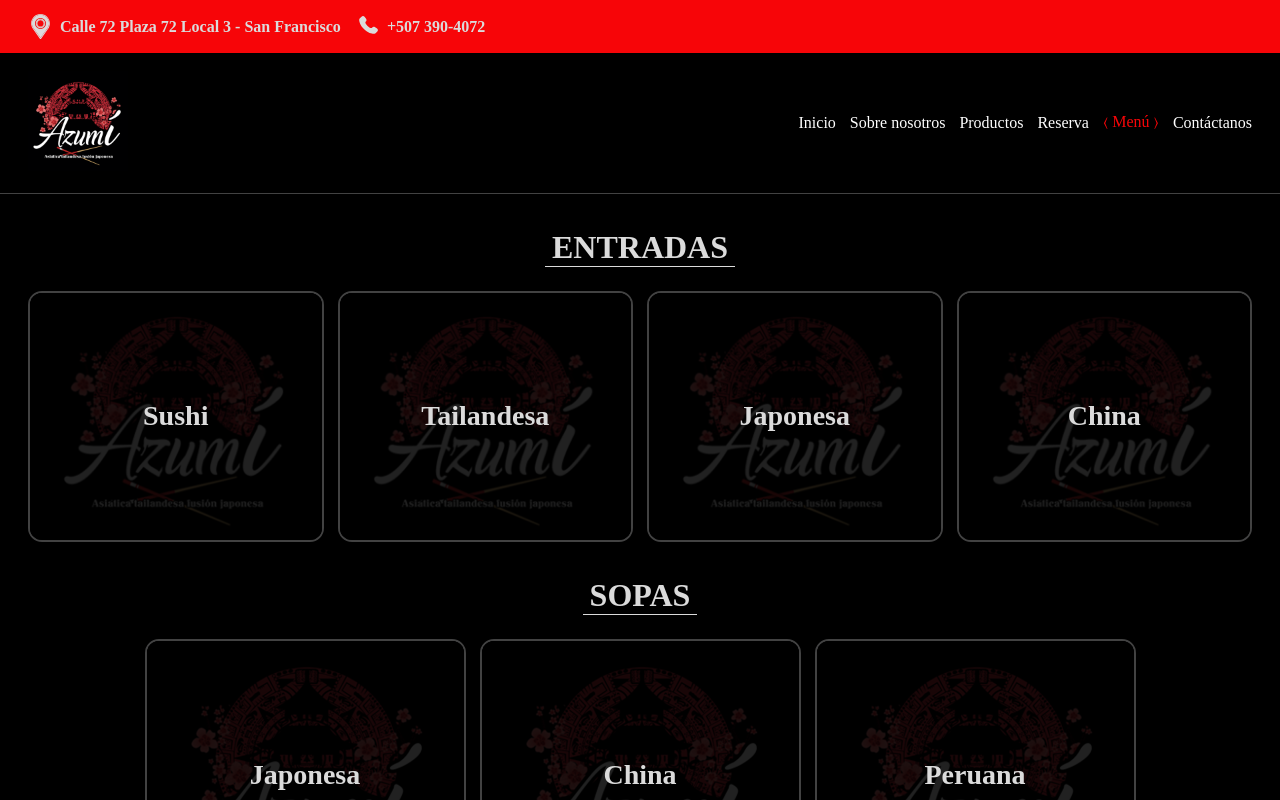
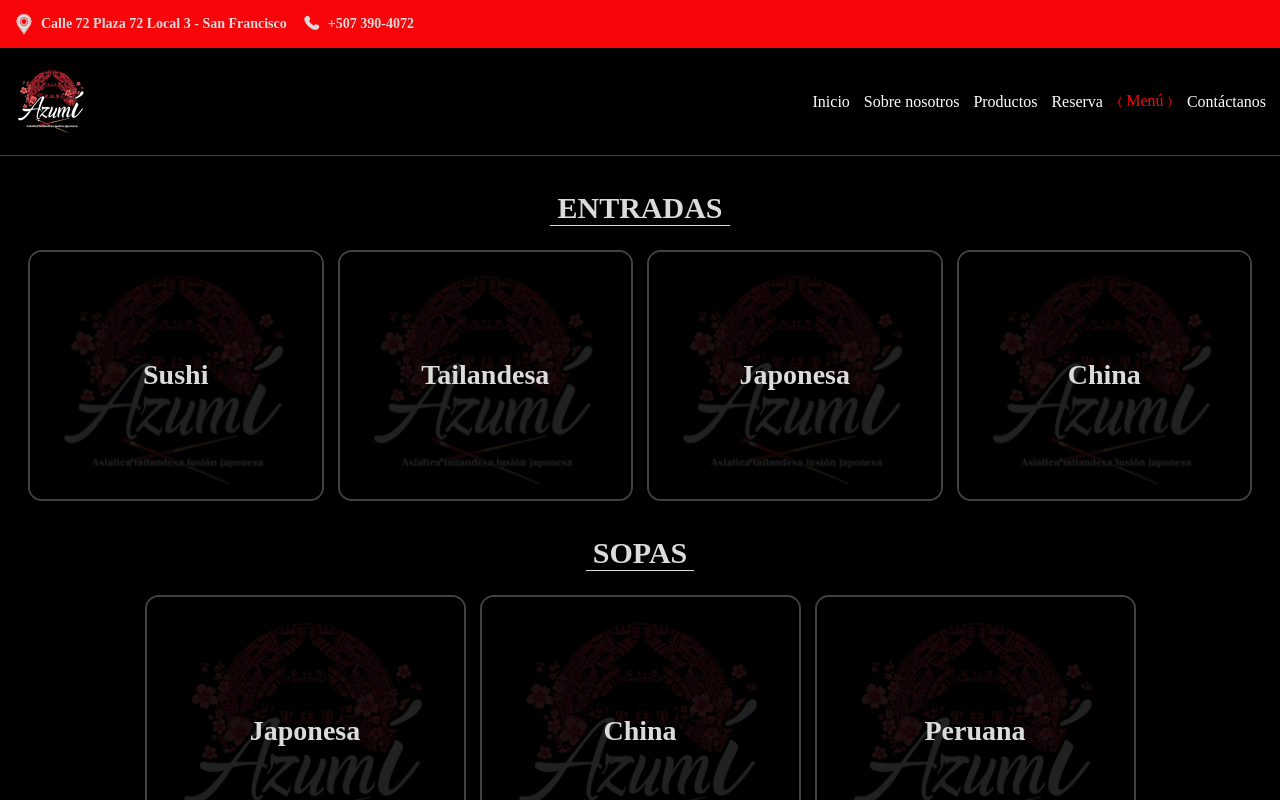
Before and after one commit to jhorman9/azumi-main, a React (Vite) app: page /#/main in a window 1280 px wide. Shown: the top 800 px of the page. Built offline with nearby package versions, Linux system fonts and the light colour scheme; a web font is replaced by a local one.

Commit message:
Ajustando los padding del header

```diff
--- a/src/assets/images/icons/LocationSVG.jsx
+++ b/src/assets/images/icons/LocationSVG.jsx
@@ -2,7 +2,7 @@ import React from 'react'
 
 const LocationSVG = () => {
   return (
-    <svg version="1.0" id="Layer_1" xmlns="http://www.w3.org/2000/svg" xmlnsXlink="http://www.w3.org/1999/xlink" width="25px" height="25px" viewBox="0 0 64 64" enableBackground="new 0 0 64 64" xmlSpace="preserve" fill="var(--white-dark)">
+    <svg version="1.0" id="Layer_1" xmlns="http://www.w3.org/2000/svg" xmlnsXlink="http://www.w3.org/1999/xlink" width="20px" height="20px" viewBox="0 0 64 64" enableBackground="new 0 0 64 64" xmlSpace="preserve" fill="var(--white-dark)">
         <g id="SVGRepo_bgCarrier" strokeWidth="0"/>
         <g id="SVGRepo_tracerCarrier" strokeLinecap="round" strokeLinejoin="round"/>
         <g id="SVGRepo_iconCarrier"> <g> <g> <path fill="var(--white-dark)" d="M32,0C18.745,0,8,10.745,8,24c0,5.678,2.502,10.671,5.271,15l17.097,24.156C30.743,63.686,31.352,64,32,64 s1.257-0.314,1.632-0.844L50.729,39C53.375,35.438,56,29.678,56,24C56,10.745,45.255,0,32,0z M48.087,39h-0.01L32,61L15.923,39 h-0.01C13.469,35.469,10,29.799,10,24c0-12.15,9.85-22,22-22s22,9.85,22,22C54,29.799,50.281,35.781,48.087,39z"/> <path fill="var(--white-dark)" d="M32,14c-5.523,0-10,4.478-10,10s4.477,10,10,10s10-4.478,10-10S37.523,14,32,14z M32,32 c-4.418,0-8-3.582-8-8s3.582-8,8-8s8,3.582,8,8S36.418,32,32,32z"/> <path fill="var(--red)" d="M32,10c-7.732,0-14,6.268-14,14s6.268,14,14,14s14-6.268,14-14S39.732,10,32,10z M32,36 c-6.627,0-12-5.373-12-12s5.373-12,12-12s12,5.373,12,12S38.627,36,32,36z"/> </g> <g> <path fill="var(--white-dark)" d="M32,12c-6.627,0-12,5.373-12,12s5.373,12,12,12s12-5.373,12-12S38.627,12,32,12z M32,34 c-5.522,0-10-4.477-10-10s4.478-10,10-10s10,4.477,10,10S37.522,34,32,34z"/> <path fill="var(--white-dark)" d="M32,2c-12.15,0-22,9.85-22,22c0,5.799,3.469,11.469,5.913,15h0.01L32,61l16.077-22h0.01 C50.281,35.781,54,29.799,54,24C54,11.85,44.15,2,32,2z M32,38c-7.732,0-14-6.268-14-14s6.268-14,14-14s14,6.268,14,14 S39.732,38,32,38z"/> </g> <path opacity="0.2" fill="var(--white-dark)" d="M32,12c-6.627,0-12,5.373-12,12s5.373,12,12,12s12-5.373,12-12S38.627,12,32,12z M32,34 c-5.522,0-10-4.477-10-10s4.478-10,10-10s10,4.477,10,10S37.522,34,32,34z"/> </g> </g>
--- a/src/assets/images/icons/PhoneSVG.jsx
+++ b/src/assets/images/icons/PhoneSVG.jsx
@@ -2,7 +2,7 @@ import React from 'react';
 
 const PhoneSVG = () => {
   return (
-    <svg width="25px" height="25px" viewBox="0 0 24 24" fill="none" xmlns="http://www.w3.org/2000/svg">
+    <svg width="20px" height="20px" viewBox="0 0 24 24" fill="none" xmlns="http://www.w3.org/2000/svg">
         <g id="SVGRepo_bgCarrier" strokeWidth="0"/>
         <g id="SVGRepo_tracerCarrier" strokeLinecap="round" strokeLinejoin="round" stroke="var(--white-dark)" strokeWidth="0.24000000000000005"/>
         <g id="SVGRepo_iconCarrier"> <path d="M16.5562 12.9062L16.1007 13.359C16.1007 13.359 15.0181 14.4355 12.0631 11.4972C9.10812 8.55901 10.1907 7.48257 10.1907 7.48257L10.4775 7.19738C11.1841 6.49484 11.2507 5.36691 10.6342 4.54348L9.37326 2.85908C8.61028 1.83992 7.13596 1.70529 6.26145 2.57483L4.69185 4.13552C4.25823 4.56668 3.96765 5.12559 4.00289 5.74561C4.09304 7.33182 4.81071 10.7447 8.81536 14.7266C13.0621 18.9492 17.0468 19.117 18.6763 18.9651C19.1917 18.9171 19.6399 18.6546 20.0011 18.2954L21.4217 16.883C22.3806 15.9295 22.1102 14.2949 20.8833 13.628L18.9728 12.5894C18.1672 12.1515 17.1858 12.2801 16.5562 12.9062Z" fill="var(--white-dark)"/> </g>
--- a/src/assets/styles/header-nav.css
+++ b/src/assets/styles/header-nav.css
@@ -2,7 +2,7 @@ header{
     display: flex;
     gap: 14px;
     max-width: 1920px;
-    padding: 14px 28px;
+    padding: 14px;
     background-color: var(--red);
     color: var(--white-dark);
     font-weight: 600;
@@ -25,12 +25,13 @@ header .header-info{
     gap: 7px;
 }
 
-header a {
+header .header-info a{
     color: inherit;
     text-decoration: none;
+    font-size: 14px;
 }
 
-header a:hover {
+header .header-info a:hover {
     color: var(--red);
 }
 
@@ -50,7 +51,7 @@ nav{
     justify-content: space-between;
     align-items: center;
     max-width: 1920px;
-    padding: 18px 28px;
+    padding: 14px;
     position: sticky;
     top: 0;
     z-index: 9;
@@ -60,7 +61,8 @@ nav{
 }
 
 nav .header_icon img{
-    width: 100px;
+    width: 75px;
+    height: auto;
 }
 
 nav ul {
--- a/src/assets/styles/main.css
+++ b/src/assets/styles/main.css
@@ -1,6 +1,6 @@
 .main .title_main{
     color: var(--white-dark);
-    font-size: 32px;
+    font-size: 30px;
     font-weight: 700;
     border-bottom: 1px solid var(--white-dark);
     width: fit-content;
--- a/src/assets/styles/swiper.css
+++ b/src/assets/styles/swiper.css
@@ -13,6 +13,7 @@
     justify-content: center;
     align-items: center;
     color: var(--red);
+    height: 100%;
 }
 
 @media (max-width: 575px) {
```
Also changed, not shown: src/assets/styles/index.css (+23 -1 lines), 1 other file (tests, documents, lock files or other folders).
